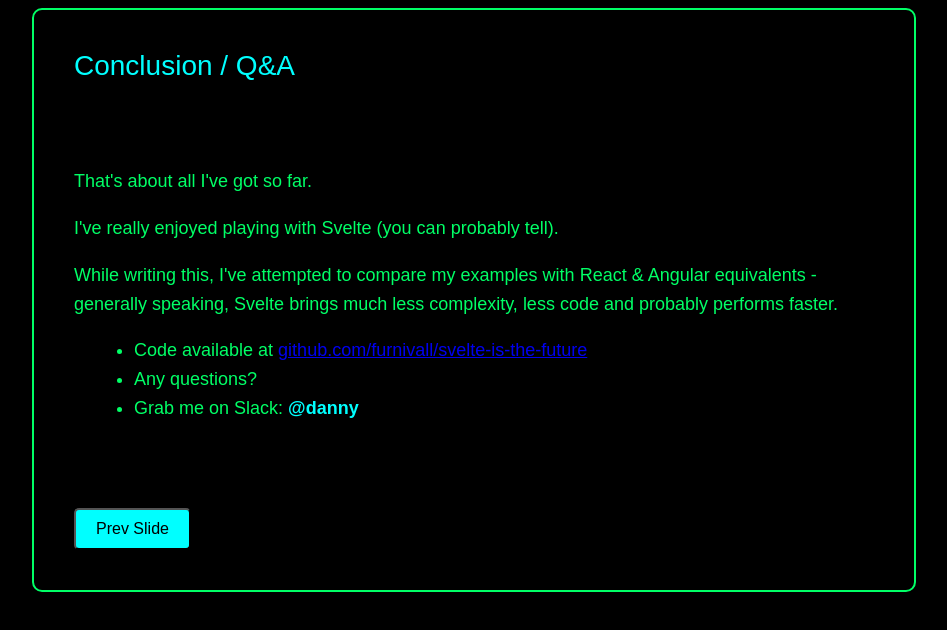
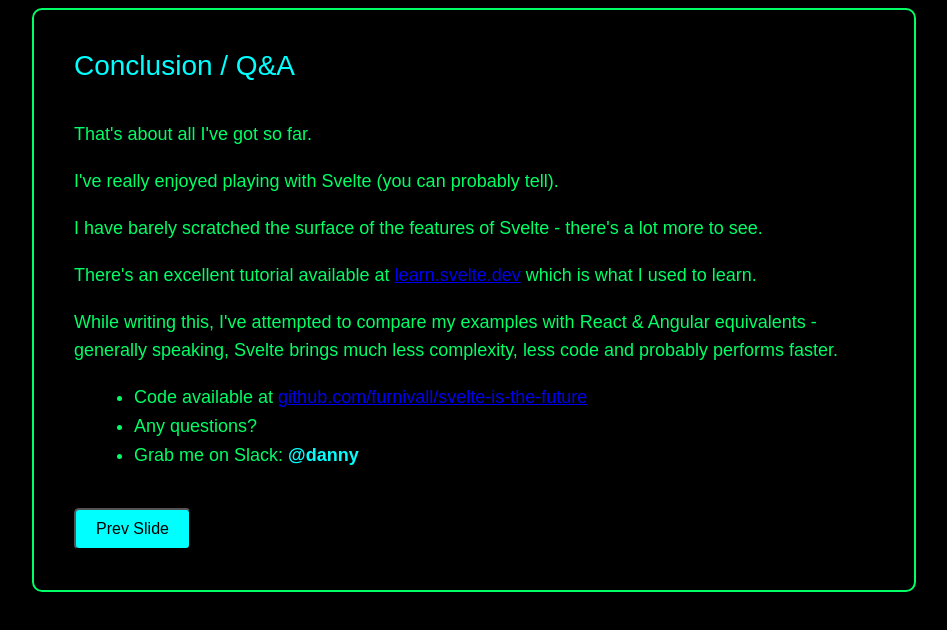
Before and after one commit to furnivall/svelte-is-the-future, a SvelteKit app: page /final-page in a window 1280 px wide. Shown: the top 630 px of the page, without its empty margins (166-1113 px from the left). Built offline with nearby package versions, Linux system fonts and the light colour scheme.

Commit message:
extra words in final slide

```diff
--- a/src/routes/final-page/+page.svelte
+++ b/src/routes/final-page/+page.svelte
@@ -25,6 +25,8 @@
 	<div class="content">
 		<p>That's about all I've got so far.</p>
 		<p>I've really enjoyed playing with Svelte (you can probably tell).</p>
+		<p>I have barely scratched the surface of the features of Svelte - there's a lot more to see.</p>
+		<p>There's an excellent tutorial available at <a href="learn.svelte.dev">learn.svelte.dev</a> which is what I used to learn.</p>
 		<p>While writing this, I've attempted to compare my examples with React & Angular equivalents - generally speaking, Svelte brings much less complexity, less code and probably performs faster.</p>
 		<ul>
 			<li class="bullet">Code available at <a href="https://github.com/furnivall/svelte-is-the-future">github.com/furnivall/svelte-is-the-future</a> </li>
```
